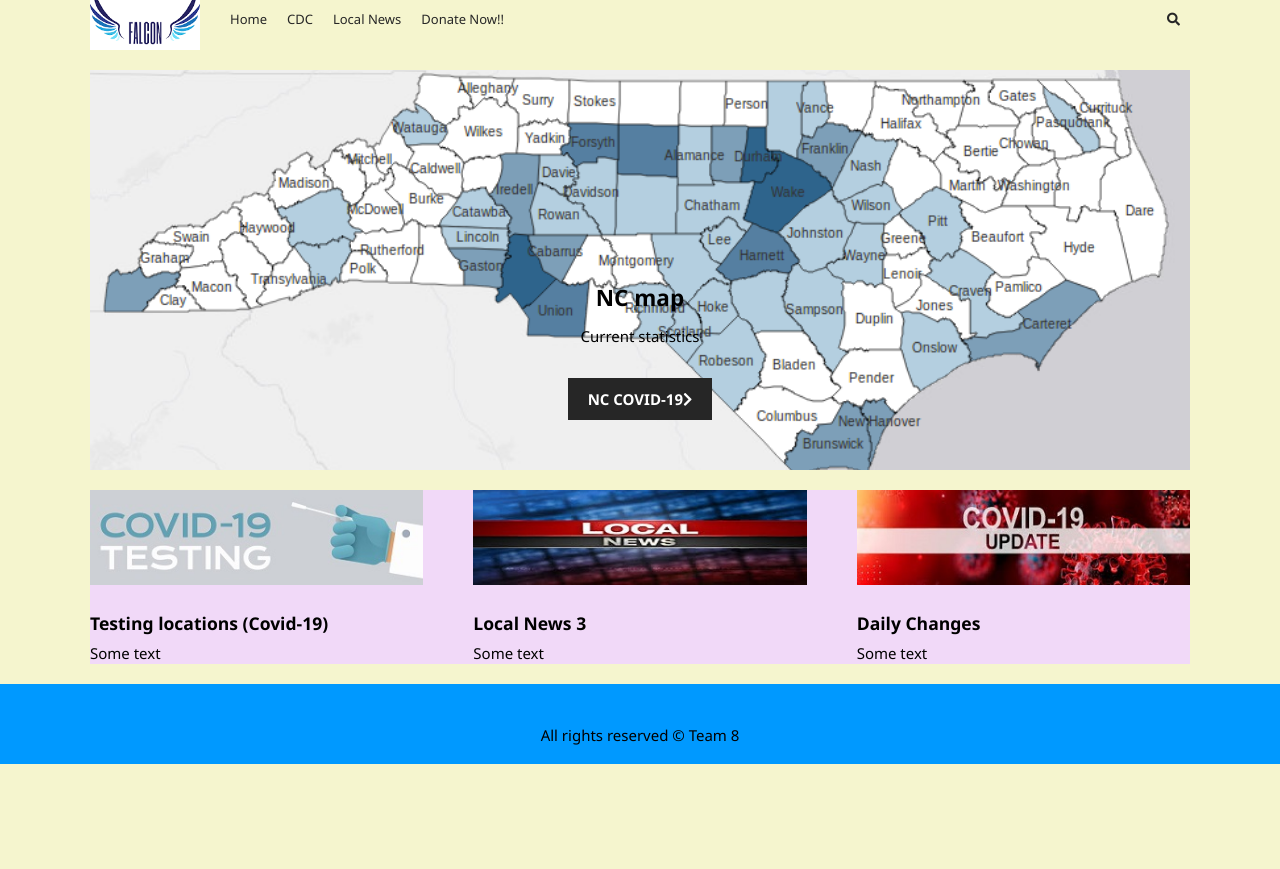
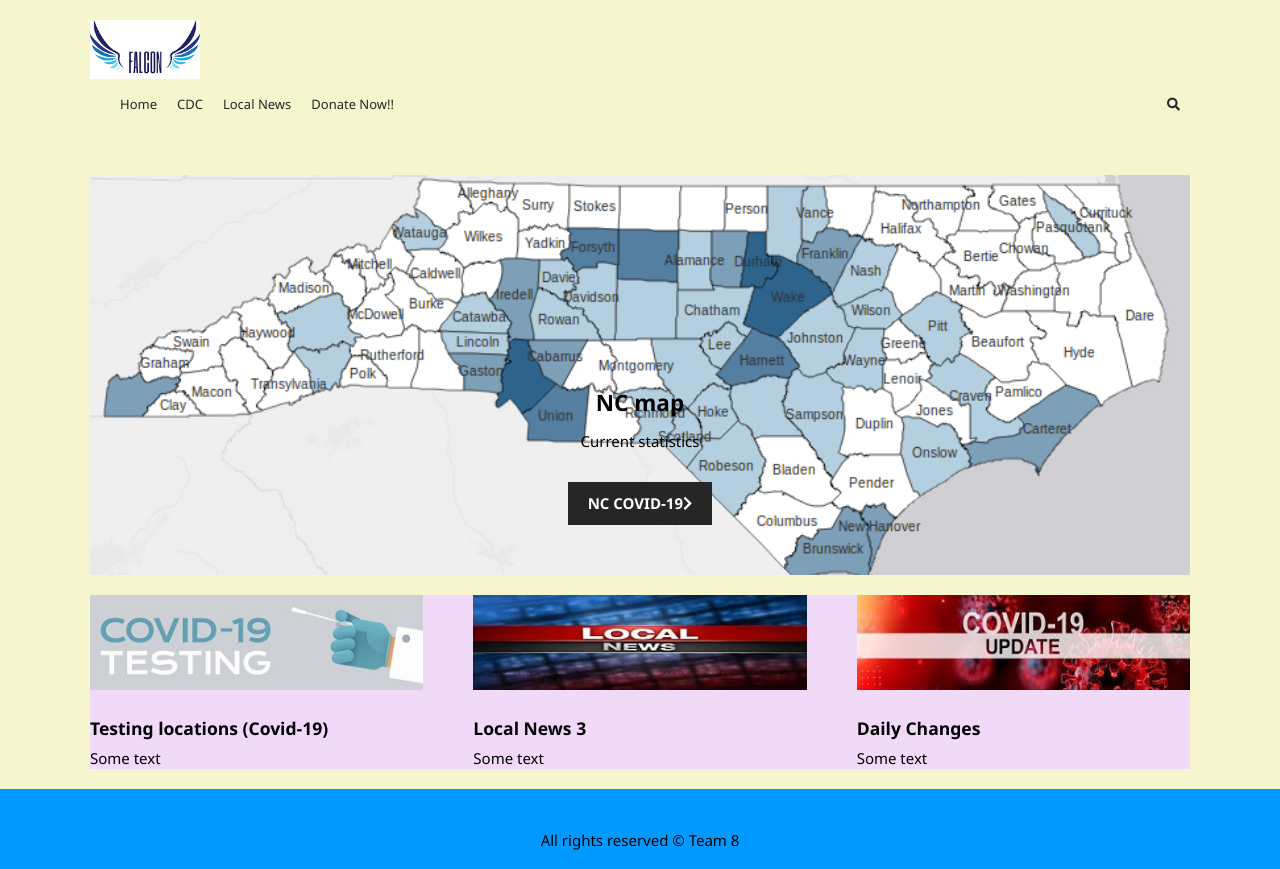
Before and after one commit to LeviBarrantes/Covid-19_dashboard, a plain HTML site: page COVID_Fontend_files/front-end/Index.html in a window 1280 px wide. Before the commit the page ends 800 px from the top, so only its background shows below. Drawn offline with Linux system fonts and the light colour scheme.

Commit message:
updated logo location

```diff
--- a/COVID_Fontend_files/front-end/Index.html
+++ b/COVID_Fontend_files/front-end/Index.html
@@ -17,8 +17,10 @@
 <body>
 <div class="container">
 
+<img src="../Img/logo.png" alt="website logo" class="logo">
+
 <nav class = "main-nav">
- <img src="../Img/logo.png" alt="website logo" class="logo">
+
 
  <ul class="main-menu">
     <li><a href="../">Home</a></li>
--- a/COVID_Fontend_files/front-end/main.css
+++ b/COVID_Fontend_files/front-end/main.css
@@ -48,11 +48,12 @@
     height: 60px;
     padding: 20px 0;
     font-size: 13px;
-    padding-bottom: 50px;
+    padding-bottom: 70px;
   }
 
-  .main-nav .logo {
+  .logo {
     width: 110px;
+    padding-top: 20px;
   }
 
   .main-nav ul {
```
